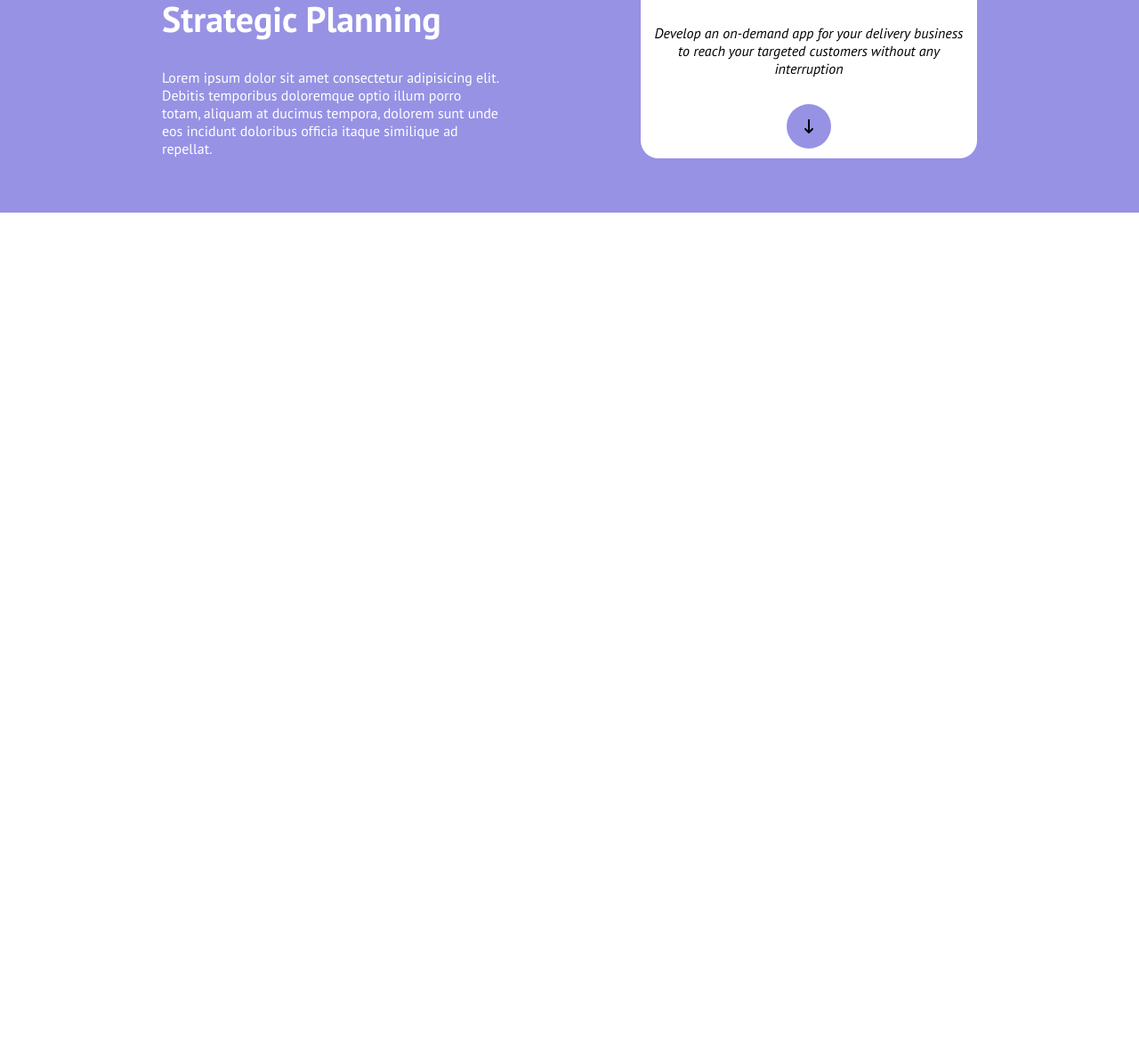
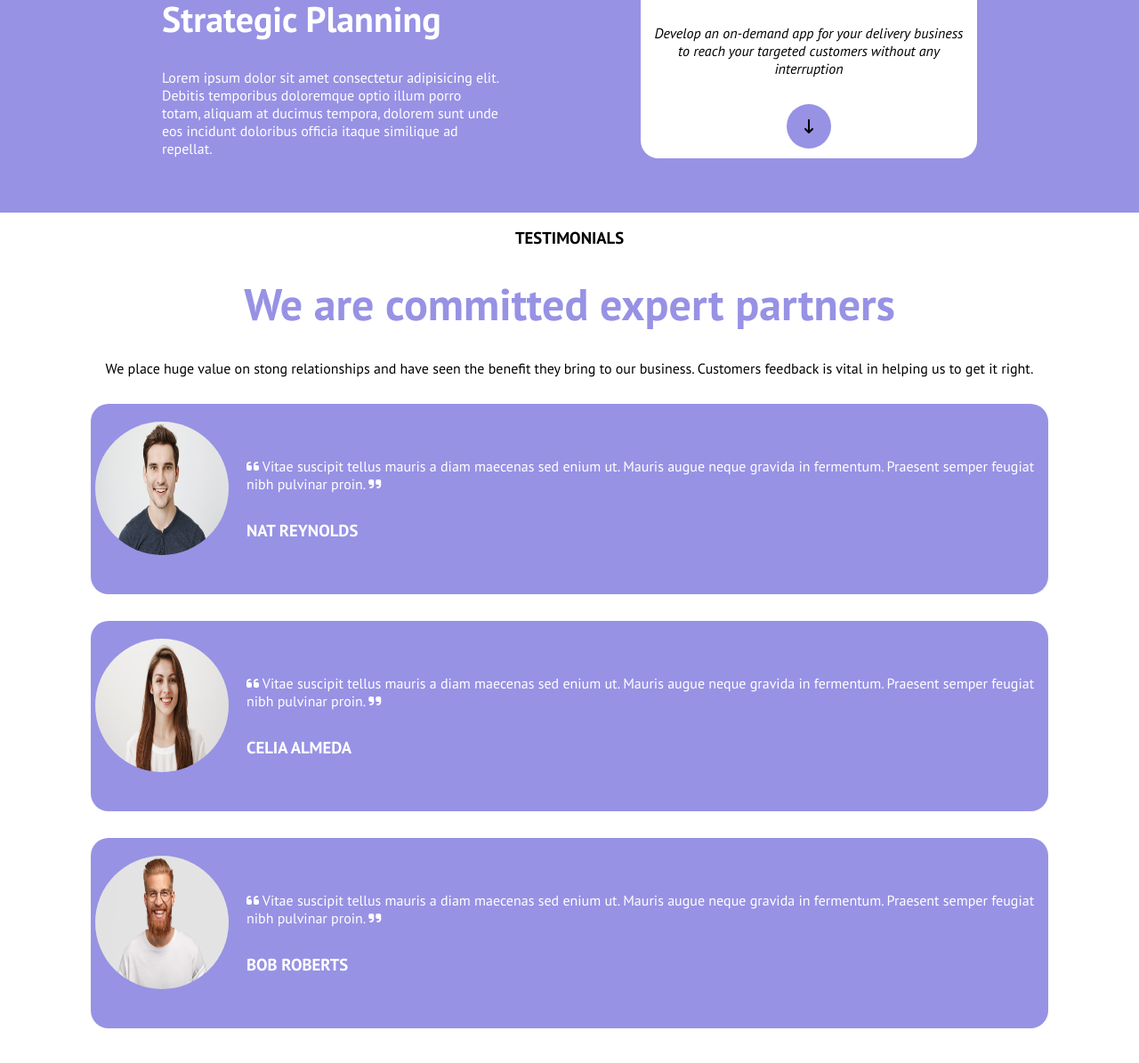
Before and after one commit to Fabiopanetta02/html-css-responsive-layout, a plain HTML site: page index.html in a window 1280 px wide. Shown: the part 1448-2643 px from the top of the page at 89% size. Before the commit the page ends 1687 px from the top, so only its background shows below. Drawn offline with Linux system fonts and the light colour scheme.

Commit message:
Added section testimonials

```diff
--- a/css/style.css
+++ b/css/style.css
@@ -162,6 +162,22 @@ h2.title-bg-azzurro{
   color: #fff;
 }
 
+/* Section testimonials */
+.text-lilla{
+  color: var(--secondary-color-bg);
+}
+
+h2.text-lilla{
+  font-size: 50px;
+}
+
+.testimonial1{
+  width: 150px;
+  height: 150px;
+  border-radius: 50%;
+  margin-right: 20px;
+}
+
 
 
 
@@ -188,6 +204,14 @@ h2.title-bg-azzurro{
   margin-bottom: 10px;
 }
 
+.bg-secondary-rounded{
+  background-color: var(--secondary-color-bg);
+  border-radius: 20px;
+  color: #fff;
+  padding: 20px 5px;
+}
+
+
 /* Media query */
 @media screen and (min-width: 480px) {
   .container{
@@ -209,6 +233,15 @@ h2.title-bg-azzurro{
 
   h2.title-text-white{
     font-size: 30px;
+  }
+
+  .img-lefth{
+    text-align: center;
+    margin-bottom: 20px;
+  }
+
+  .text-right p, h3{
+    text-align: center;
   }
 
 }
@@ -260,6 +293,15 @@ h2.title-bg-azzurro{
     height: 550px;
   }
 
+  .flex-bg-lilla{
+    display: flex;
+    align-items: center;
+  }
+
+  .text-right p, h3{
+    text-align: left;
+  }
+
 }
 
 @media screen and (min-width: 992px) {
@@ -285,6 +327,11 @@ h2.title-bg-azzurro{
 
   .img-bg-white{
     height: 650px;
+  }
+
+  .flex-bg-lilla{
+    display: flex;
+    align-items: center;
   }
 }
 
--- a/index.html
+++ b/index.html
@@ -139,6 +139,52 @@
                 </div>
             </section>
         </section>
+    <!-- Section testimonials -->
+        <section class="container">
+            <h3 class="mb-30 text-center">TESTIMONIALS</h3>
+            <h2 class="mb-30 text-lilla text-center">We are committed expert partners</h2>
+            <p class="mb-30 text-center">
+                We place huge value on stong relationships and have seen the benefit they bring to our business. Customers feedback is vital in helping us to get it right.
+            </p>
+            <div class="flex-bg-lilla mb-20 bg-secondary bg-secondary-rounded mb-30">
+                <div class="img-lefth">
+                    <img src="img/testimonial1.jpg" alt="testimonial1" class="testimonial1">
+                </div>
+                <div class="text-right">
+                    <p class="mb-30">
+                        <i class="fa-solid fa-quote-left"></i> Vitae suscipit tellus mauris a diam maecenas sed enium ut. Mauris augue neque gravida in fermentum.
+                        Praesent semper feugiat nibh pulvinar proin. <i class="fa-solid fa-quote-right"></i>
+                    </p>
+                    <h3>NAT REYNOLDS</h3>
+                </div>
+            </div>
+
+            <div class="flex-bg-lilla mb-20 bg-secondary bg-secondary-rounded mb-30">
+                <div class="img-lefth">
+                    <img src="img/testimonial2.jpg" alt="testimonial1" class="testimonial1">
+                </div>
+                <div class="text-right">
+                    <p class="mb-30">
+                        <i class="fa-solid fa-quote-left"></i> Vitae suscipit tellus mauris a diam maecenas sed enium ut. Mauris augue neque gravida in fermentum.
+                        Praesent semper feugiat nibh pulvinar proin. <i class="fa-solid fa-quote-right"></i>
+                    </p>
+                    <h3>CELIA ALMEDA</h3>
+                </div>
+            </div>
+
+            <div class="flex-bg-lilla mb-20 bg-secondary bg-secondary-rounded mb-30">
+                <div class="img-lefth">
+                    <img src="img/testimonial3.jpg" alt="testimonial1" class="testimonial1">
+                </div>
+                <div class="text-right">
+                    <p class="mb-30">
+                        <i class="fa-solid fa-quote-left"></i> Vitae suscipit tellus mauris a diam maecenas sed enium ut. Mauris augue neque gravida in fermentum.
+                        Praesent semper feugiat nibh pulvinar proin. <i class="fa-solid fa-quote-right"></i>
+                    </p>
+                    <h3>BOB ROBERTS</h3>
+                </div>
+            </div>
+        </section>
 
     </main>
 </body>
```
